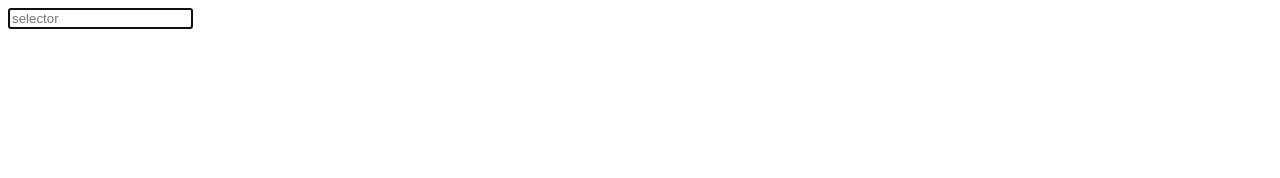
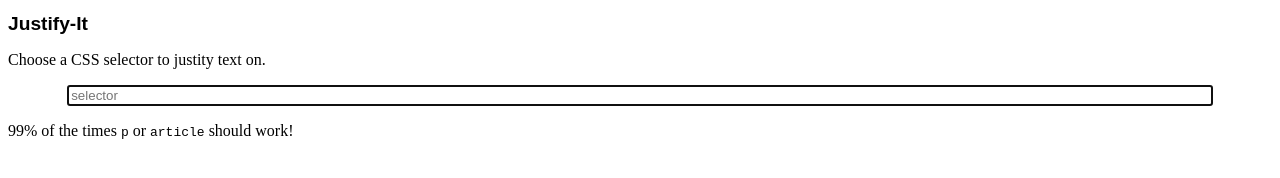
Before and after one commit to danielrozenberg/justify-it, a browser extension: page panel/panel.html in a window 1280 px wide. Drawn offline with Linux system fonts and the light colour scheme.

Commit message:
Stylize and add text description to panel.html

```diff
--- a/panel/panel.html
+++ b/panel/panel.html
@@ -2,9 +2,25 @@
 <html>
 <head>
   <meta charset="utf-8">
+  <meta name="viewport" content="width=device-width, initial-scale=1">
+  <style>
+    h1 {
+      font-family: sans-serif;
+      font-size: 1.2em;
+    }
+
+    input {
+      display: block;
+      margin: 0 auto;
+      width: 90%;
+    }
+  </style>
 </head>
 <body>
+  <h1>Justify-It</h1>
+  <p>Choose a CSS selector to justity text on.</p>
   <input type="text" id="selector" placeholder="selector" autofocus />
+  <p>99% of the times <code>p</code> or <code>article</code> should work!</p>
   <script src="panel.js"></script>
 </body>
 </html>
```
